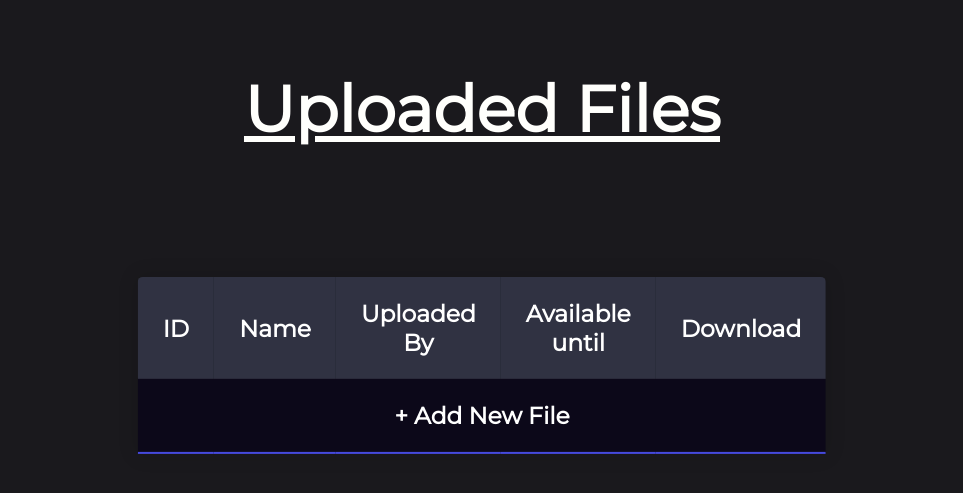
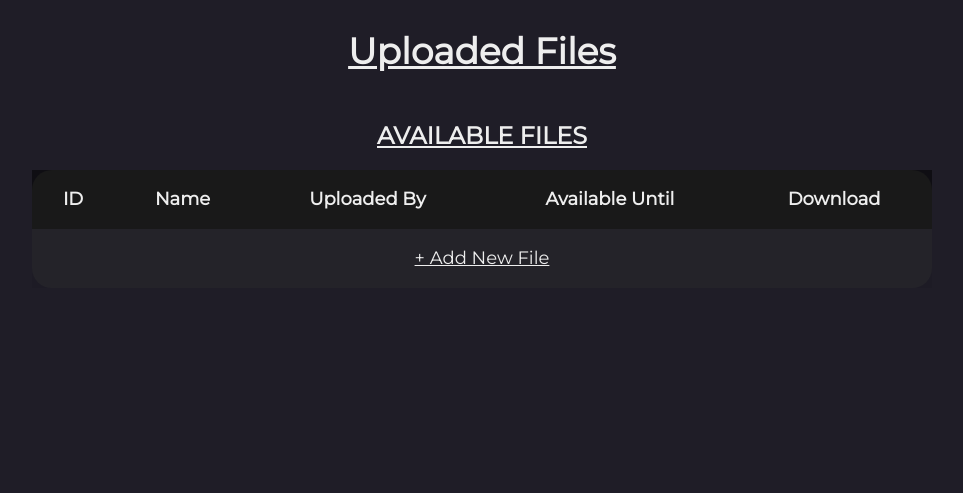
Before and after one commit to anrawool/File-Automation, a Django app: page /uploads/ in a window 1280 px wide. Shown: the top 493 px of the page, without its empty margins (158-1121 px from the left). Run offline with Django 4.2, Linux system fonts and the light colour scheme; data that the repository does not hold is empty.

Commit message:
Upload File UI Changed

```diff
--- a/User-Interface/base/templates/base/uploads.html
+++ b/User-Interface/base/templates/base/uploads.html
@@ -7,42 +7,42 @@
     {% load static %}
     <link rel="preconnect" href="https://fonts.googleapis.com">
     <link rel="preconnect" href="https://fonts.gstatic.com" crossorigin>
-    <link href="https://fonts.googleapis.com/css2?family=Montserrat" rel="stylesheet">
     <link rel="stylesheet" href="{% static '/css/upload.css' %}">
-    <style>
-        body {
-            font-family: "Montserrat", sans-serif;
-        }
-    </style>
+    <script src="{% static '/js/table.js' %}"></script>
     <title>Upload and Download | Nexus</title>
 </head>
 <body>
+    <main>
+        <div class="wrapper">
             <h1>Uploaded Files</h1>
-    <table class="content-table">
-        <thead>
-            <tr id="header">
+            <table>
+                <caption>Available Files</caption>
+
+                <tr>
                     <th>ID</th>
                     <th>Name</th>
-                <td>Uploaded By</td>
-                <td>Available until</td>
+                    <th>Uploaded By</th>
+                    <th>Available Until</th>
                     <th>Download</th>
                 </tr>
-        </thead>
-        <tbody>
+
                 {% for file in files %}
                     <tr>
-                    <td> {{forloop.counter}} </td>
-                    <td> {{file.name}} </td>
-                    <td> {{file.owner}} </td>
-                    <td> {{file.available_until}} </td>
-                    <td><b><a href="{% url 'download' file_id=file.id %}">Download</a></b></td>
+                        <td data-cell="id"> {{forloop.counter}} </td>
+                        <td data-cell="file-name"> {{file.name}} </td>
+                        <td data-cell="owner"> {{file.owner}} </td>
+                        <td data-cell="availability"> {{file.available_until}} </td>
+                        <td class="download"><b><a href="{% url 'download' file_id=file.id %}">Download</a></b></td>
                     </tr>
                 {% endfor %}
                 <tr>
-                <td colspan=5><a href="{% url 'upload-file' %}" id="newFile"> + Add New File</a></td>
+                    <td colspan=5 class="upload"><a href="{% url 'upload-file' %}" id="newFile"> + Add New File</a></td>
                 </tr>
-        </tbody>
+
             </table>
+        </div>
+    </main>
+
 
 </body>
 </html>
--- a/User-Interface/static/css/upload.css
+++ b/User-Interface/static/css/upload.css
@@ -1,178 +1,99 @@
+@import url("https://fonts.googleapis.com/css2?family=Montserrat");
+
 body {
-    background-color:rgb(26, 25, 29);
+    background-color:rgb(31, 29, 39);
+    color: #eee;
+    font-size: 1.125rem;
+    line-height: 1.5;
+    font-family: "Montserrat", sans-serif;
+}
+
+.wrapper {
+    width: min(900px, 100% - 3rem);
+    margin-inline: auto;
+}
+
+table {
+    width: 100%;
+    background-color: #323232;
+    border-collapse: collapse;
+    border-radius: 20px;
 
 }
 
 h1 {
     text-align: center;
     text-decoration: underline;
-    color:#fffffc;
-    margin: 70px 0px;
-    font-size: 4em;
 }
 
-.content-table {
-    position: absolute;
-    left: 50%;
-    top: 30%;
-    transform: translate(-50%, -30%);
-    border-collapse: collapse;
-    margin: 90px 0px ;
-    font-size: 18px;
-    width: auto;
-    height: auto;
-    border-radius: 5px 5px 0 0 ;
-    overflow: hidden;
-    box-shadow: 0 0 20px rgba(0, 0, 0, 0.15);
+caption, th, td {
+    padding: 1rem;
 }
 
-.content-table thead tr {
-    background-color: rgb(48, 50, 66);
-    color: white;
-    text-align: left;
-    font-weight: bold;
-}
-
-.content-table th,
-.content-table td {
-    padding: 22px 25px;
-    text-align: center;
-    font-size: 1.3em;
-
-}
-
-#header {
+caption, th, td {
     text-align: center;
 }
 
-.content-table tbody tr {
-    border-bottom: 1px solid #ddd;
+caption {
+    bottom: hsl(0 0% 0%);
+    font-size: 1.5rem;
+    font-weight: 700;
+    text-transform: uppercase;
+    text-decoration: underline;
 }
 
-.content-table tbody tr:nth-last-of-type(even) {
-    background-color: #fcfcff;
+th {
+    background: hsl(0 0% 0% / .5);
 }
 
-.content-table tbody tr:nth-last-of-type(odd) {
-    background-color: rgb(12, 8, 25);
-    color: white;
-}
-
-.content-table tbody tr:last-of-type{
-    text-align: center;
-    border-bottom: 2px solid #454ADE;
-}
-
-.content-table tbody tr.active-row {
-    font-weight: bold;
-    color: #3a4454;
-}
-
-
-#newFile {
-    color: white;
-}
-
-#newFile:hover {
-    color:#458fde;
+tr:nth-of-type(2n) {
+    background: hsl(0 0% 0% / .1);
 }
 
 a {
-    color: #001011;
-    font-weight: bold;
-    text-decoration: none;
+    color: #eee;
+    text-decoration: underline;
 }
 
 a:hover {
-    color: #454ADE;
+    color: #4b9aef;
 }
 
-.content-table tbody tr:nth-last-of-type(odd) a {
-    color: white;
+a:active {
+    color:#4977ec
 }
 
-.content-table tbody tr:nth-last-of-type(odd) a:hover {
-    color: #458fde;
+.upload {
+    background-color: rgba(31, 29, 39, .6);
 }
 
+@media (max-width: 650px) {
+    th, [data-cell="id"], [data-cell="owner"], [data-cell="availability"] {
+        display: none;
+    }
 
-@media (max-width: 860px) {
-    h1 {
-        margin: 100px;
-        font-size: 3.5em;
+    [data-cell="name"] {
+        content: "File Name:";
     }
-   .content-table {
-    font-size: 15px;
-    height: 300px;
-    min-width: 400px;
-   }
-   .content-table th,
-   .content-table td {
-    font-size: 1.4em;
-   }
 
-}
+    td {
+        display: block;
+        gap: .5rem;
+        padding: .75rem 1rem;
+    }
 
-/* Styles for mobile devices */
-@media (max-width: 747px) {
-    h1 {
-        margin: 80px 0px;
-        text-align: center;
-        font-size: 3em;
+
+    td:first-child {
+        padding-top: 1rem
     }
-    .content-table {
-        height: 230px;
+
+    td:last-child {
+        padding-bottom: 1rem;
     }
-    .content-table th,
-    .content-table td {
-        font-size: 1.1em;
+
+    td:not(.upload, .download)::before {
+        content: attr(data-cell) ": ";
+        font-weight: 700;
+        text-transform: capitalize;
     }
 }
-
-@media (max-width: 606px) {
-    h1 {
-        margin: 80px 0px;
-        text-align: center;
-        font-size: 2.7em;
-    }
-    .content-table {
-        font-size: 13px;
-        height: 230px;
-    }
-    .content-table th,
-    .content-table td {
-        font-size: 1.1em;
-    }
-}
-
-@media (max-width: 585px) {
-    h1 {
-        margin: 80px 0px;
-        text-align: center;
-        font-size: 2.5em;
-    }
-    .content-table {
-        font-size: 13px;
-        height: 230px;
-    }
-    .content-table th,
-    .content-table td {
-        font-size: 1.1em;
-    }
-}
-
-@media (max-width: 490px) {
-    h1 {
-        margin: 60px 0px;
-        text-align: center;
-        font-size: 2em;
-    }
-    .content-table {
-        font-size: 10px;
-        height: 300px;
-    }
-    .content-table th,
-    .content-table td {
-        font-size: 1em;
-    }
-}
```
Also changed, not shown: User-Interface/static/js/table.js (added, +37 -0 lines). Lines whose indentation alone changed are shown as unchanged.
